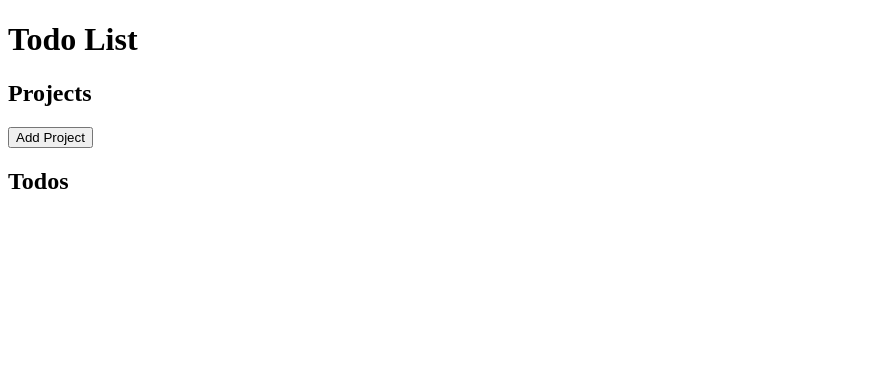
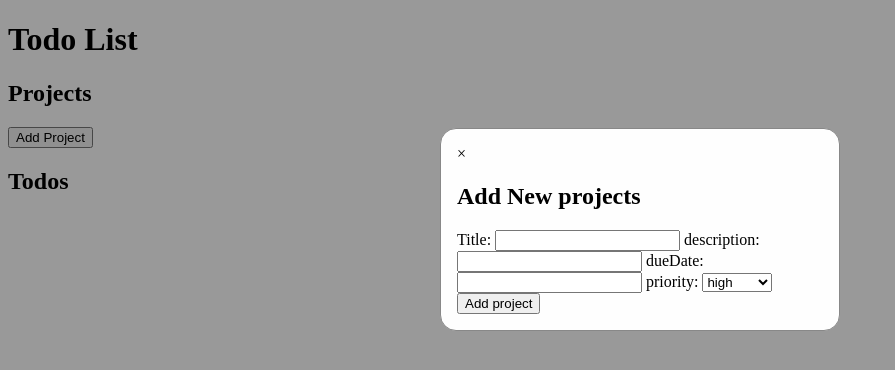
Before and after one commit to cedogithub/Todo-list-js, a website built with webpack: page dist/index.html in a window 1280 px wide. Both pictures are taken after a click on the button "Add Project". Shown: the whole page, without its empty margins (0-895 px from the left). Built offline with nearby package versions, Linux system fonts and the light colour scheme.

Commit message:
Added form submission handling and logging of arrays

```diff
--- a/src/main.js
+++ b/src/main.js
@@ -1,21 +1,74 @@
-import { createProject } from './project';
-import { createTodo } from './todo';
-import { renderProjects, renderTodos } from './render';
+import { createProject } from "./project";
+import { createTodo } from "./todo";
+import { renderProjects, renderTodos } from "./render";
 
-const addProjectBtn = document.querySelector('#add-project-btn');
+// Get references to DOM elements
+const addProjectBtn = document.querySelector("#add-project-btn");
+const modal = document.querySelector(".modal");
+const closeButton = document.querySelector(".close");
+const modalForm = document.querySelector(".modal form");
+const projectList = document.querySelector(".project-list");
 
-addProjectBtn.addEventListener('click', (e)=>{
-    e.preventDefault();
-    console.log('click')
+// Event listener to open the modal form when "Add Project" button is clicked
+addProjectBtn.addEventListener("click", (e) => {
+  modal.style.display = "block";
+});
 
-})
+// Event listener to close the modal form when the close button is clicked
+closeButton.addEventListener("click", () => {
+  modal.style.display = "none";
+});
 
-const defaultProject = createProject('Default Project');
+// Event listener to close the modal form when the user clicks outside the modal content
+window.addEventListener("click", (event) => {
+  if (event.target === modal) {
+    modal.style.display = "none";
+  }
+});
+
+// Event listener to handle form submission when the user adds a new project
+modalForm.addEventListener("submit", (e) => {
+  e.preventDefault();
+
+  // Get values from the form inputs
+  const title = document.querySelector("#title").value;
+  const description = document.querySelector("#description").value;
+  const dueDate = document.querySelector("#dueDate").value;
+  const priority = document.querySelector("#priority").value;
+
+  // Create a new project using the createProject function from './project'
+  const newProject = createProject(title, description, dueDate, priority);
+
+  // Add the new project to the projects array
+  projects.push(newProject);
+
+  console.log("Updated projects array:", projects);
+
+  // Render the updated list of projects in the DOM
+  renderProjects(projects);
+
+  // Close the modal form after adding the project
+  modal.style.display = "none";
+});
+
+// Sample data for initial rendering
+const defaultProject = createProject("Default Project");
 const projects = [defaultProject];
 
-const todo1 = createTodo('Finish Project', 'Finish the todo list project', '2023-07-31', 'High');
-const todo2 = createTodo('Study JavaScript', 'Study for at least 1 hour', '2023-07-25', 'Medium');
+const todo1 = createTodo(
+  "Finish Project",
+  "Finish the todo list project",
+  "2023-07-31",
+  "High"
+);
+const todo2 = createTodo(
+  "Study JavaScript",
+  "Study for at least 1 hour",
+  "2023-07-25",
+  "Medium"
+);
 defaultProject.todos.push(todo1, todo2);
 
+// Initial rendering of projects and todos
 renderProjects(projects);
 renderTodos(defaultProject.todos);
--- a/src/render.js
+++ b/src/render.js
@@ -1,4 +1,5 @@
 export const renderProjects = (projects) => {
+
   };
 
   export const renderTodos = (todos) => {
--- a/styles.css
+++ b/styles.css
@@ -0,0 +1,26 @@
+*{
+    /* padding: 0;
+    margin: 0; */
+    box-sizing: border-box;
+}
+/* Modal Styles */
+.modal {
+    display: none;
+    position: fixed;
+    z-index: 1;
+    left: 0;
+    top: 0;
+    width: 100%;
+    height: 100%;
+    overflow: auto;
+    background-color: rgba(0, 0, 0, 0.4);
+  }
+
+  .modal-content {
+    background-color: #fefefe;
+    margin: 10% auto;
+    padding: 1rem;
+    border-radius: 1rem;
+    border: 1px solid #888;
+    width: 400px;
+  }
```
Also changed, not shown: dist/bundle.js, dist/index.html.
